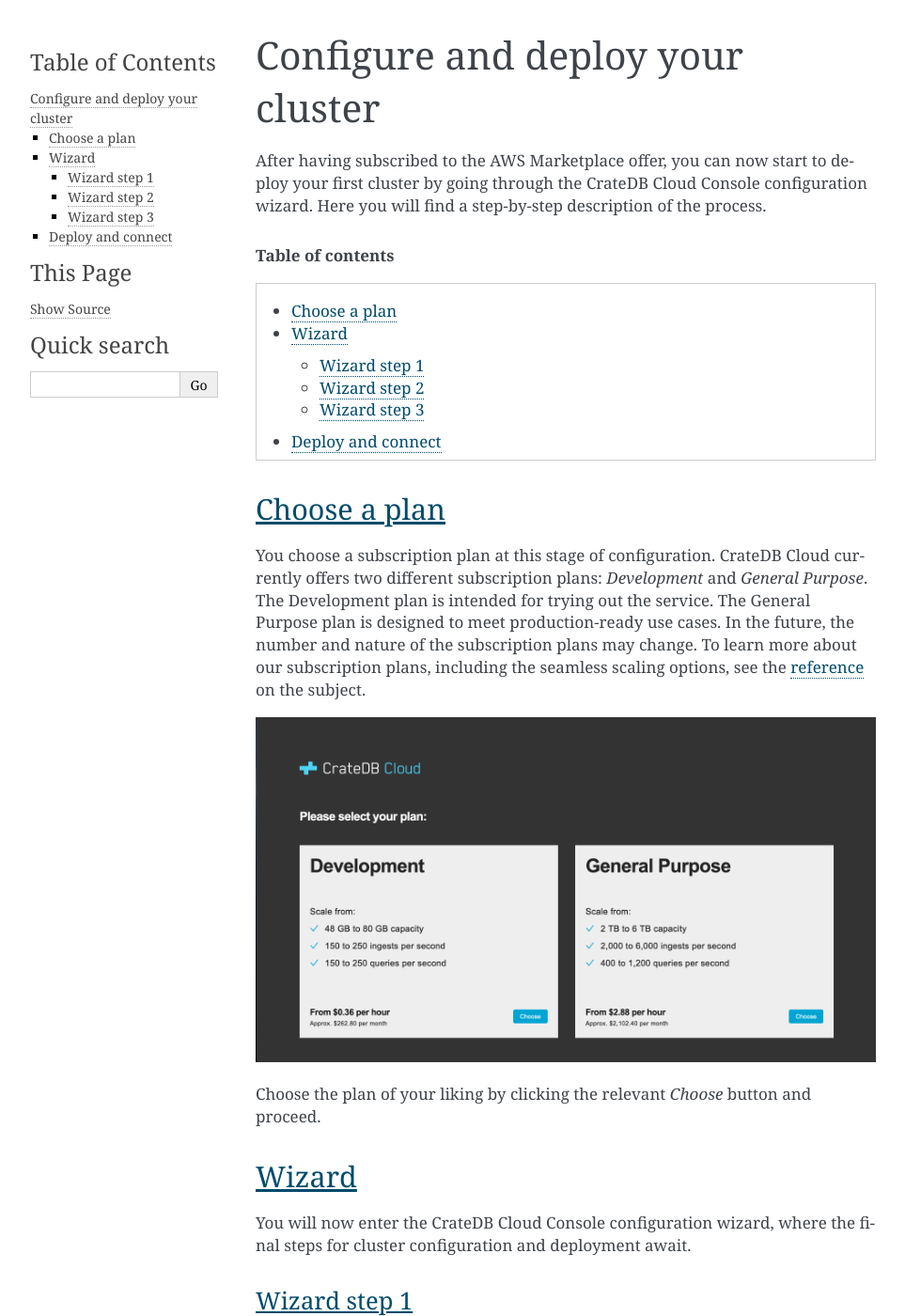
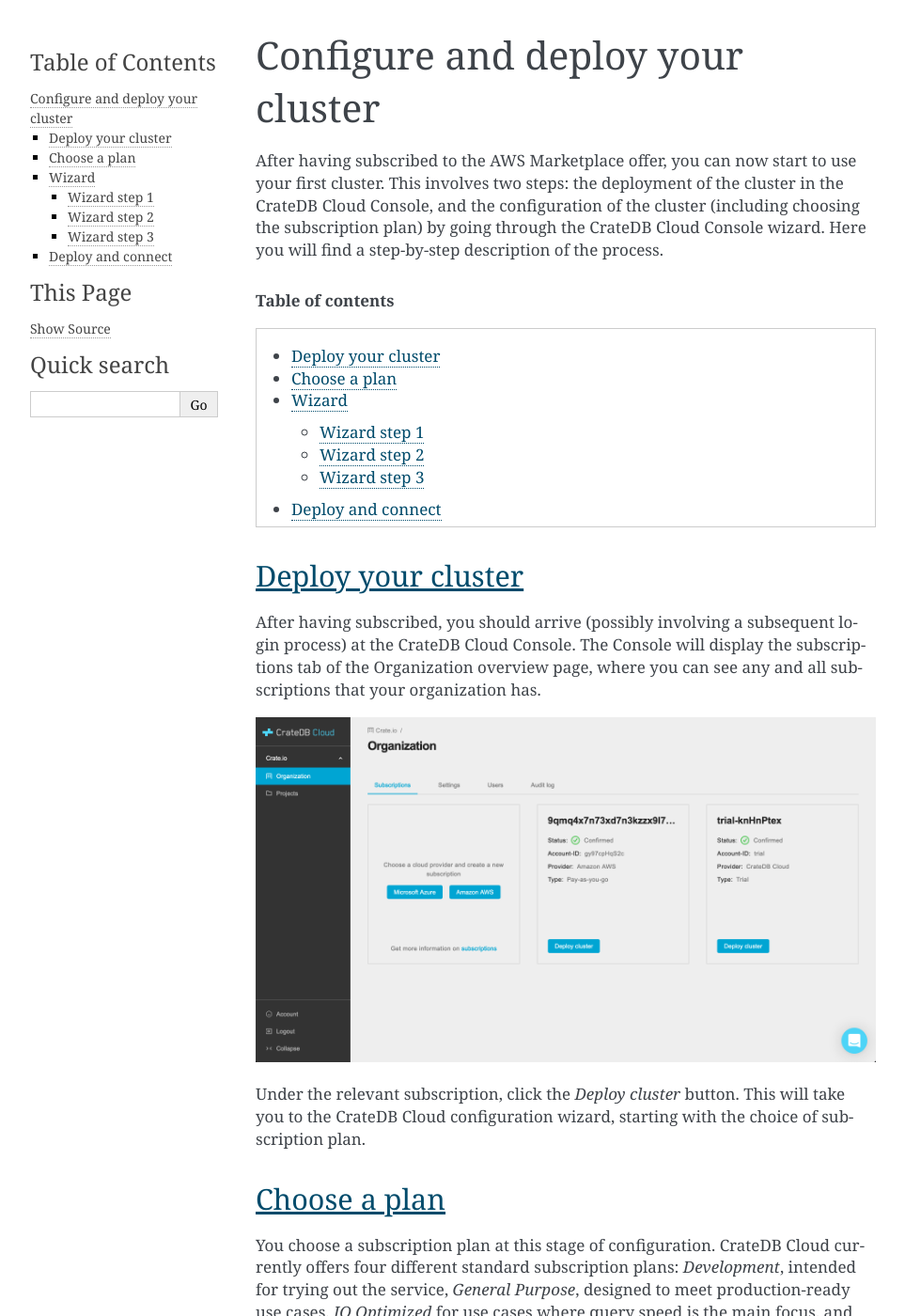
Before and after one commit to crate/cloud-tutorials, a Sphinx documentation site: the page built from docs/cluster-deployment/deploy-to-cluster-aws/configure-aws.rst, in a window 1280 px wide and 1400 px high. Shown: the whole window at 94% size, without its empty margins (148-1111 px from the left). Built offline with Sphinx 7.4.7, drawn with Linux system fonts in a browser that asks for light colours; some of the changed text lies outside the part shown.

Commit message:
Refresh: Update AWS tutorial process

```diff
--- a/docs/cluster-deployment/deploy-to-cluster-aws/configure-aws.rst
+++ b/docs/cluster-deployment/deploy-to-cluster-aws/configure-aws.rst
@@ -5,14 +5,32 @@
 =================================
 
 After having subscribed to the AWS Marketplace offer, you can now start to
-deploy your first cluster by going through the CrateDB Cloud Console
-configuration wizard. Here you will find a step-by-step description of the
-process.
+use your first cluster. This involves two steps: the deployment of the cluster
+in the CrateDB Cloud Console, and the configuration of the cluster (including
+choosing the subscription plan) by going through the CrateDB Cloud Console
+wizard. Here you will find a step-by-step description of the process.
 
 .. rubric:: Table of contents
 
 .. contents::
    :local:
+
+
+.. _configure-aws-to-cluster-deploy:
+
+Deploy your cluster
+===================
+
+After having subscribed, you should arrive (possibly involving a subsequent
+login process) at the CrateDB Cloud Console. The Console will display the
+subscriptions tab of the Organization overview page, where you can see any and
+all subscriptions that your organization has.
+
+.. image:: ../../_assets/img/aws-subscription-overview.png
+
+Under the relevant subscription, click the *Deploy cluster* button. This will
+take you to the CrateDB Cloud configuration wizard, starting with the choice
+of subscription plan.
 
 
 .. _configure-aws-to-cluster-plans:
@@ -21,12 +39,14 @@
 =============
 
 You choose a subscription plan at this stage of configuration. CrateDB Cloud
-currently offers two different subscription plans: *Development* and *General
-Purpose*. The Development plan is intended for trying out the service. The
-General Purpose plan is designed to meet production-ready use cases. In the
-future, the number and nature of the subscription plans may change. To learn
-more about our subscription plans, including the seamless scaling options, see
-the `reference`_ on the subject.
+currently offers four different standard subscription plans: *Development*,
+intended for trying out the service, *General Purpose*, designed to meet
+production-ready use cases, *IO Optimized* for use cases where query speed is
+the main focus, and *Storage Optimized* for cases where large amounts of (hot)
+storage are essential. Finally, there is the `CrateDB Cloud Contract`_,
+offering an annual subscription to our cloud service by paying in advance. To
+learn more about our subscription plans, see the `reference on subscription
+plans`_.
 
 .. image:: ../../_assets/img/aws-config-plans.png
 
@@ -83,7 +103,8 @@
 
 Do not worry, however: clusters can be scaled up or down as needed, for example
 if your use case changes, at any point later on. To understand more about
-subscription plans and scale units, refer to our `reference`_ on the subject.
+subscription plans and scale units, refer to our `reference on subscription
+plans`_.
 
 When you have filled out the required lines and chosen a scale unit, click
 *Next* to proceed.
@@ -119,9 +140,11 @@
 and click on the cluster URL. Once the cluster is up and running you should be
 presented with a login form. Enter the database user and password defined in
 step 2 of the wizard. After authentication the CrateDB Admin UI opens and you
-can start using your cluster. For more information, visit `our Help page`_.
+can start using your cluster. For more information on accessing the Admin UI,
+visit `our Admin UI help page`_.
 
 
 .. _CrateDB Cloud  Console: https://crate.io/docs/cloud/reference/en/latest/overview.html
-.. _our Help page: https://help.crate.io/en/articles/1771425-accessing-cratedb-s-admin-ui
-.. _reference: https://crate.io/docs/cloud/reference/en/latest/subscription-plans.html
+.. _CrateDB Cloud Contract: https://aws.amazon.com/marketplace/pp/B08KHK34RK
+.. _our Admin UI help page: https://help.crate.io/en/articles/1771425-accessing-cratedb-s-admin-ui
+.. _reference on subscription plans: https://crate.io/docs/cloud/reference/en/latest/subscription-plans.html
```
Also changed, not shown: docs/cluster-deployment/deploy-to-cluster-aws/signup-aws.rst (+30 -9 lines), docs/_assets/img/aws-cloud-contract.png (added), docs/_assets/img/aws-config-plans-old.png (added), docs/_assets/img/aws-config-plans.png, docs/_assets/img/aws-subscription-overview.png (added), docs/_assets/img/portal-offer-old.png (added).
